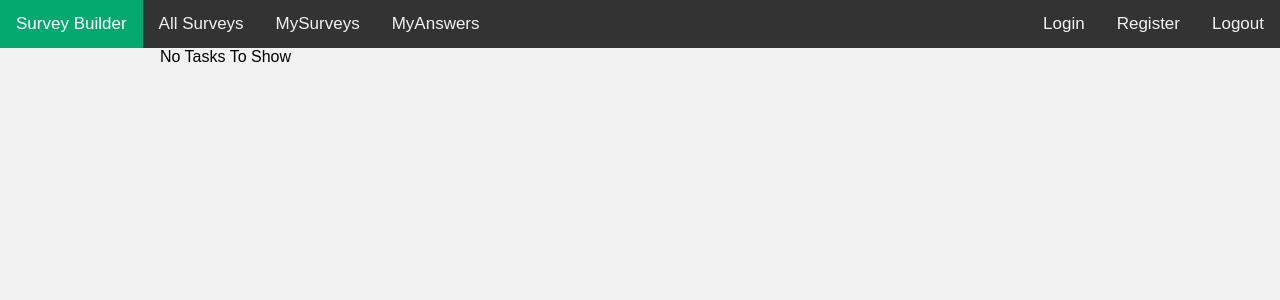
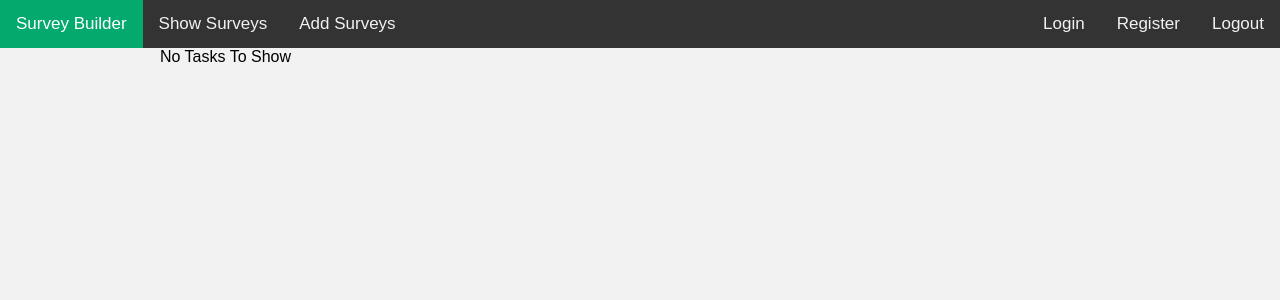
Before and after one commit to Hamze-Ammar/Survey-Builder, a React (Create React App) app in the folder front-react/: page / in a window 1280 px wide. Shown: the top 300 px of the page. Built offline with nearby package versions, Linux system fonts and the light colour scheme.

Commit message:
Updated Navbar elements | React

```diff
--- a/front-react/src/components/Navbar.js
+++ b/front-react/src/components/Navbar.js
@@ -11,10 +11,11 @@ export default function Navbar(props) {
             Survey Builder
           </a>
          <Link to="/"><span href="#" onClick={props.allSurveys}>
-            All Surveys
+            Show Surveys
             </span></Link>
-          <a href="#">MySurveys</a>
-          <a href="#">MyAnswers</a>
+            <Link to= "/admin">
+          <span href="#">Add Surveys</span></Link>
+          <a href="#"></a>
         </div>
         <div className="topnav-middle"></div>
         <div>
```
